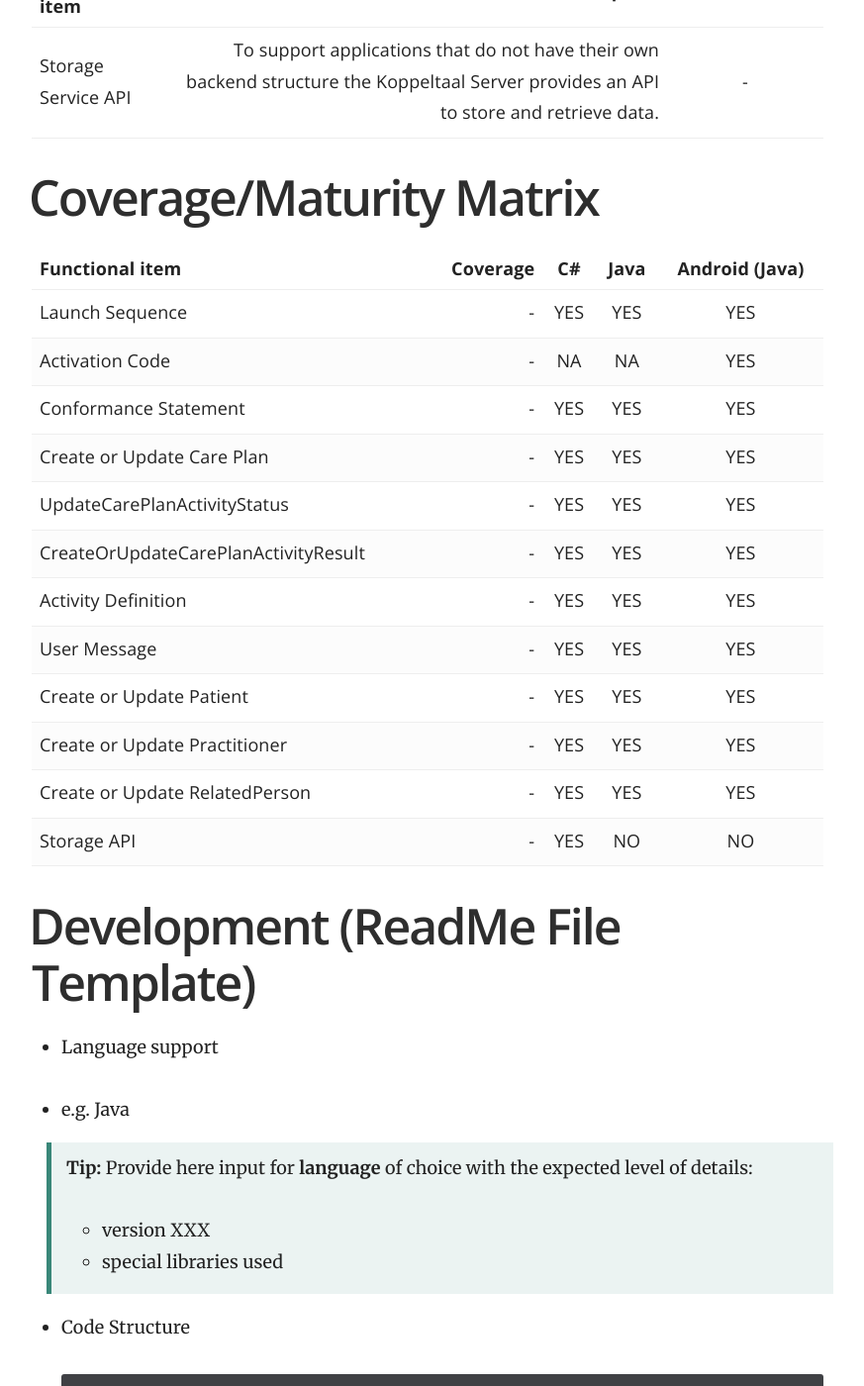
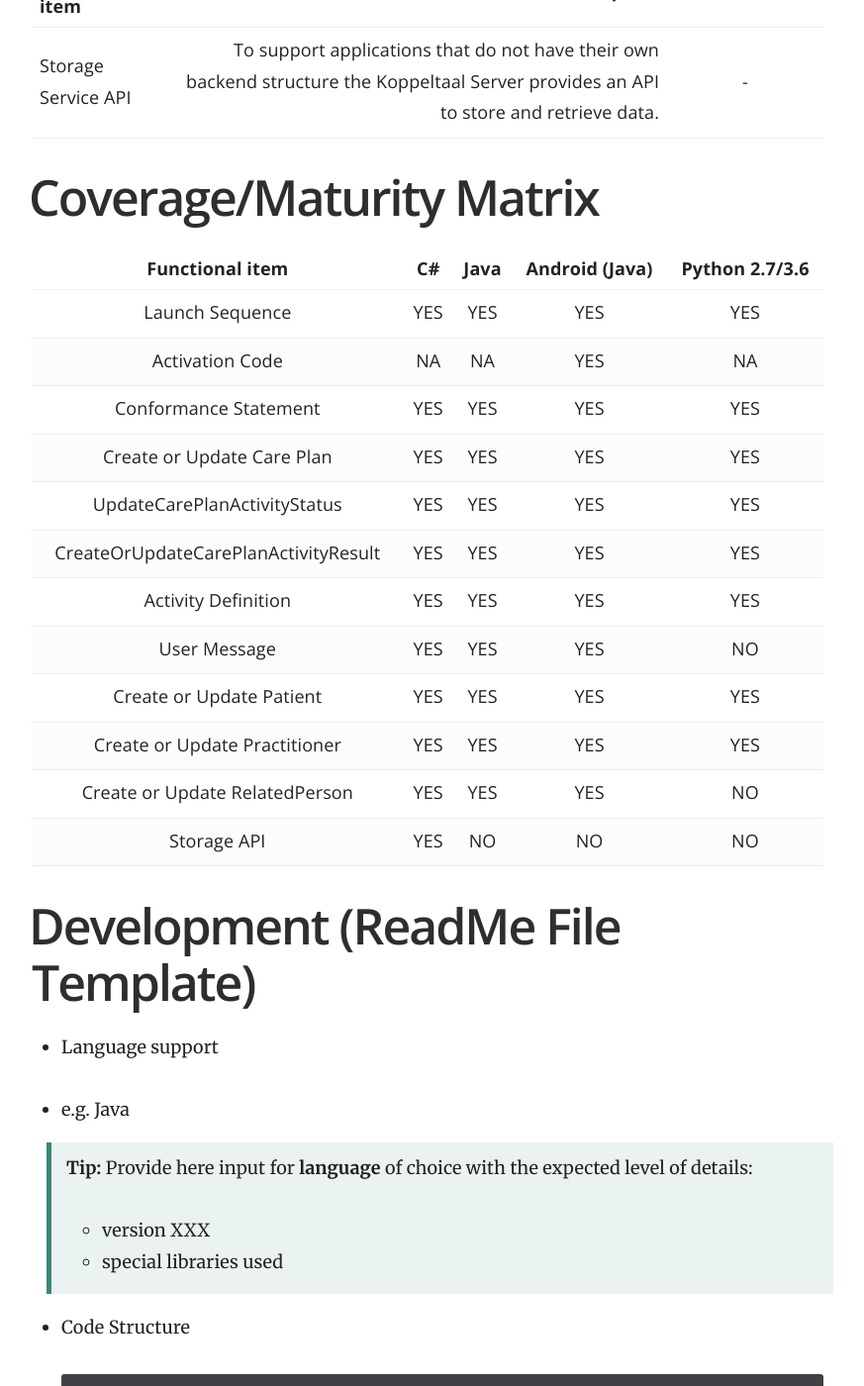
Before and after one commit to Koppeltaal/Koppeltaal-Documentation, a Jekyll site: the page built from _docs/koppeltaal-1.2/adapters.md, in a window 1280 px wide and 1400 px high, scrolled down 3815 px. Shown: the whole window at 99% size, without its empty margins (358-1231 px from the left). Built offline with Jekyll 4.4.1, drawn with Linux system fonts in a browser that asks for light colours.

Commit message:
Cleanup coverage matri while adding the Python adapter converage

```diff
--- a/_docs/koppeltaal-1.2/adapters.md
+++ b/_docs/koppeltaal-1.2/adapters.md
@@ -80,20 +80,20 @@ The following message types are available as part of the Adapter implementation.
 
 
 
-| Functional item    | Coverage | C#   | Java   | Android (Java)   |
-| :------- | ----: | :---: | :---: | :---: |
-|   Launch Sequence |  -    |   YES   |   YES   |   YES   |
-|   Activation Code |  -    |   NA  |   NA   |   YES   |
-|   Conformance Statement|  -    |   YES  |   YES  |   YES  |
-|   Create or Update Care Plan |  -    |   YES   |   YES  |   YES  |
-|   UpdateCarePlanActivityStatus |  -    |   YES   |   YES  |   YES  |
-|   CreateOrUpdateCarePlanActivityResult |  -    |   YES   |   YES  |   YES  |
-|   Activity Definition |  -    |   YES   |   YES  |   YES  |
-|   User Message |  -    |   YES   |   YES  |   YES  |
-|   Create or Update Patient |  -    |   YES   |   YES  |   YES  |
-|   Create or Update Practitioner |  -    |   YES   |   YES  |   YES  |
-|   Create or Update RelatedPerson |  -    |   YES   |   YES  |   YES  |
-|   Storage API |  -    |   YES |   NO  |   NO  |
+| Functional item                      | C#    | Java  | Android (Java) | Python 2.7/3.6 |
+| :----------------------------------: | :---: | :---: | :------------: | :------------: |
+| Launch Sequence                      | YES   | YES   | YES            | YES            |
+| Activation Code                      | NA    | NA    | YES            | NA             |
+| Conformance Statement                | YES   | YES   | YES            | YES            |
+| Create or Update Care Plan           | YES   | YES   | YES            | YES            |
+| UpdateCarePlanActivityStatus         | YES   | YES   | YES            | YES            |
+| CreateOrUpdateCarePlanActivityResult | YES   | YES   | YES            | YES            |
+| Activity Definition                  | YES   | YES   | YES            | YES            |
+| User Message                         | YES   | YES   | YES            | NO             |
+| Create or Update Patient             | YES   | YES   | YES            | YES            |
+| Create or Update Practitioner        | YES   | YES   | YES            | YES            |
+| Create or Update RelatedPerson       | YES   | YES   | YES            | NO             |
+| Storage API                          | YES   | NO    | NO             | NO             |
 
 
 
```
